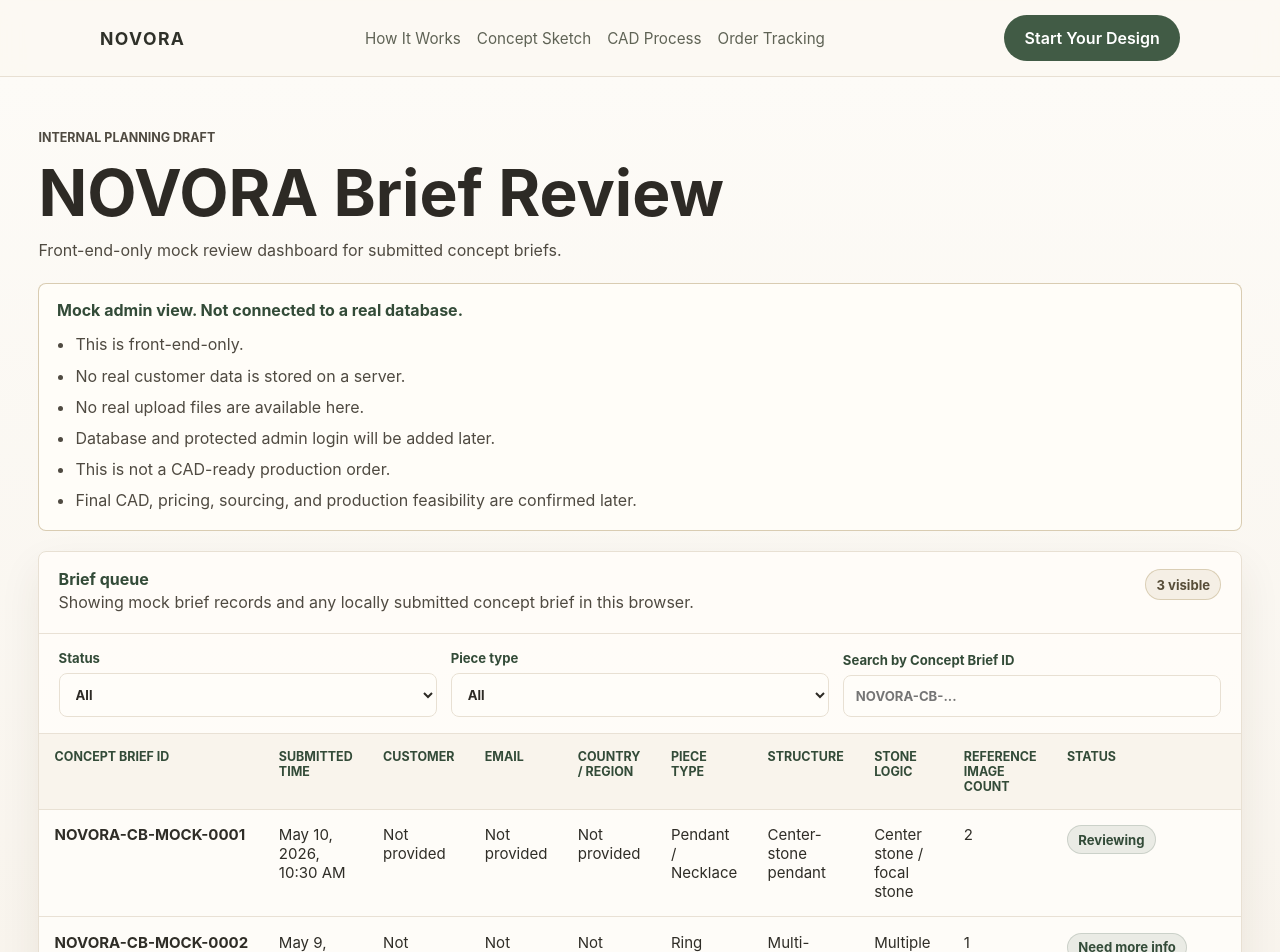
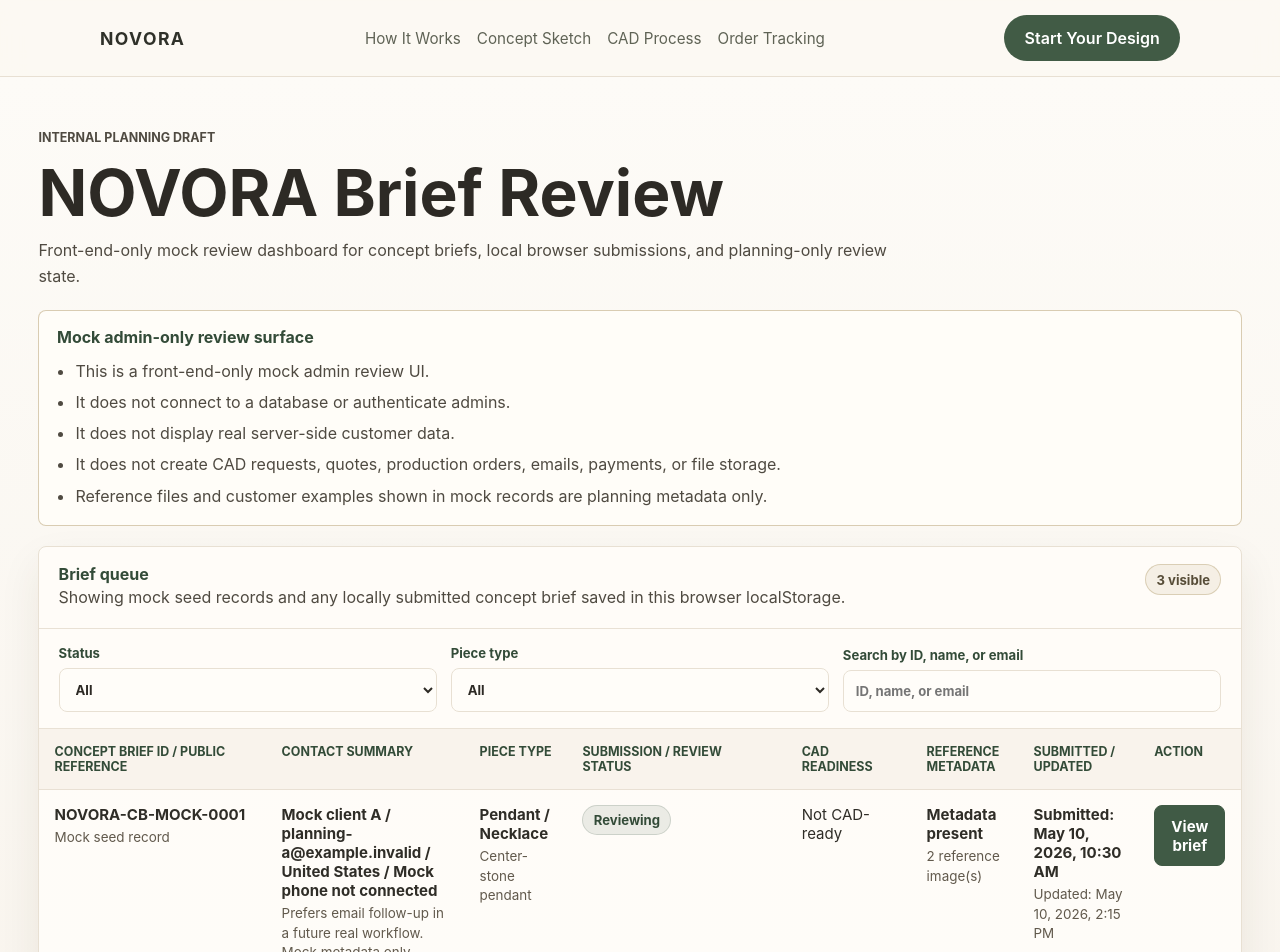
Before and after one commit to youdiangete-dot/novora-site, a Next.js app: page /admin/briefs in a window 1280 px wide. Shown: the top 952 px of the page. Built offline with nearby package versions, Linux system fonts and the light colour scheme.

Commit message:
Improve mock admin review clarity

```diff
--- a/app/admin/briefs/admin-briefs.module.css
+++ b/app/admin/briefs/admin-briefs.module.css
@@ -122,7 +122,7 @@
 
 .briefTable {
   border-collapse: collapse;
-  min-width: 1360px;
+  min-width: 1180px;
   width: 100%;
 }
 
@@ -150,6 +150,23 @@
 .briefId {
   font-weight: 750;
   white-space: nowrap;
+}
+
+.primaryCell {
+  display: grid;
+  gap: 0.25rem;
+  min-width: 0;
+}
+
+.primaryCell span:first-child {
+  color: #2f2d27;
+  font-weight: 750;
+}
+
+.primaryCell span:not(:first-child) {
+  color: #61594c;
+  font-size: 0.84rem;
+  line-height: 1.45;
 }
 
 .status {
--- a/app/admin/briefs/briefReviewData.ts
+++ b/app/admin/briefs/briefReviewData.ts
@@ -42,6 +42,11 @@ export const mockBriefs: AdminBriefRecord[] = [
     conceptBriefId: 'NOVORA-CB-MOCK-0001',
     submittedAt: '2026-05-10T10:30:00.000Z',
     lastUpdatedAt: '2026-05-10T14:15:00.000Z',
+    customerName: 'Mock client A',
+    customerEmail: 'planning-a@example.invalid',
+    customerCountry: 'United States',
+    customerPhone: 'Mock phone not connected',
+    contactNote: 'Prefers email follow-up in a future real workflow. Mock metadata only.',
     pieceType: 'pendant_necklace',
     branch: 'pendant_with_chain',
     structure: 'pendant_center_stone',
@@ -59,6 +64,11 @@ export const mockBriefs: AdminBriefRecord[] = [
     conceptBriefId: 'NOVORA-CB-MOCK-0002',
     submittedAt: '2026-05-09T16:20:00.000Z',
     lastUpdatedAt: '2026-05-11T09:05:00.000Z',
+    customerName: 'Mock client B',
+    customerEmail: 'planning-b@example.invalid',
+    customerCountry: 'Canada',
+    customerPhone: '',
+    contactNote: 'Needs clearer stone size preference before CAD discussion. Mock metadata only.',
     pieceType: 'ring',
     branch: '',
     structure: 'ring_multi_stone',
@@ -75,6 +85,11 @@ export const mockBriefs: AdminBriefRecord[] = [
     conceptBriefId: 'NOVORA-CB-MOCK-0003',
     submittedAt: '2026-05-08T11:45:00.000Z',
     lastUpdatedAt: '2026-05-08T12:10:00.000Z',
+    customerName: '',
+    customerEmail: '',
+    customerCountry: '',
+    customerPhone: '',
+    contactNote: 'No contact fields provided in this mock seed record.',
     pieceType: 'bracelet_bangle',
     branch: '',
     structure: 'bracelet_bangle',
@@ -184,6 +199,41 @@ export function formatSubmittedTime(value: string) {
   });
 }
 
+export function getContactSummary(brief: AdminBriefRecord) {
+  const contactParts = [
+    brief.customerName || '',
+    brief.customerEmail || '',
+    brief.customerCountry || '',
+    brief.customerPhone || '',
+  ].filter(Boolean);
+
+  return contactParts.length ? contactParts.join(' / ') : 'No contact fields provided';
+}
+
+export function hasReferenceMetadata(brief: AdminBriefRecord) {
+  return Boolean(
+    (brief.referenceImageCount && brief.referenceImageCount > 0) ||
+      brief.referenceImageNames?.length ||
+      brief.referenceNotes?.trim(),
+  );
+}
+
+export function getCadReadiness(brief: AdminBriefRecord) {
+  if (brief.status === 'Ready for CAD discussion') {
+    return 'Ready for CAD discussion only';
+  }
+
+  if (brief.status === 'Need more info') {
+    return 'Needs clarification before CAD discussion';
+  }
+
+  if (brief.status === 'Closed') {
+    return 'Closed mock review';
+  }
+
+  return 'Not CAD-ready';
+}
+
 export function loadLocalSubmittedBrief(): AdminBriefRecord | null {
   try {
     const rawBrief = window.localStorage.getItem(SUBMITTED_BRIEF_STORAGE_KEY);
--- a/app/admin/briefs/page.tsx
+++ b/app/admin/briefs/page.tsx
@@ -7,6 +7,9 @@ import {
   type AdminBriefRecord,
   displayValue,
   formatSubmittedTime,
+  getCadReadiness,
+  getContactSummary,
+  hasReferenceMetadata,
   loadAdminBriefRecords,
   statusOptions,
 } from './briefReviewData';
@@ -45,18 +48,20 @@ export default function AdminBriefsPage() {
         <section className={styles.hero}>
           <p className={styles.eyebrow}>Internal planning draft</p>
           <h1>NOVORA Brief Review</h1>
-          <p>Front-end-only mock review dashboard for submitted concept briefs.</p>
+          <p>
+            Front-end-only mock review dashboard for concept briefs, local browser submissions, and planning-only
+            review state.
+          </p>
         </section>
 
         <section className={styles.notice} aria-label="Mock admin warning">
-          <h2>Mock admin view. Not connected to a real database.</h2>
+          <h2>Mock admin-only review surface</h2>
           <ul>
-            <li>This is front-end-only.</li>
-            <li>No real customer data is stored on a server.</li>
-            <li>No real upload files are available here.</li>
-            <li>Database and protected admin login will be added later.</li>
-            <li>This is not a CAD-ready production order.</li>
-            <li>Final CAD, pricing, sourcing, and production feasibility are confirmed later.</li>
+            <li>This is a front-end-only mock admin review UI.</li>
+            <li>It does not connect to a database or authenticate admins.</li>
+            <li>It does not display real server-side customer data.</li>
+            <li>It does not create CAD requests, quotes, production orders, emails, payments, or file storage.</li>
+            <li>Reference files and customer examples shown in mock records are planning metadata only.</li>
           </ul>
         </section>
 
@@ -64,7 +69,9 @@ export default function AdminBriefsPage() {
           <div className={styles.panelHeader}>
             <div>
               <h2>Brief queue</h2>
-              <p>Showing mock brief records and any locally submitted concept brief in this browser.</p>
+              <p>
+                Showing mock seed records and any locally submitted concept brief saved in this browser localStorage.
+              </p>
             </div>
             <span className={styles.countBadge}>{filteredBriefs.length} visible</span>
           </div>
@@ -97,12 +104,12 @@ export default function AdminBriefsPage() {
             </label>
 
             <label className={styles.compactField}>
-              Search by Concept Brief ID
+              Search by ID, name, or email
               <input
                 className={styles.input}
                 value={searchTerm}
                 onChange={(event) => setSearchTerm(event.target.value)}
-                placeholder="NOVORA-CB-..."
+                placeholder="ID, name, or email"
                 type="search"
               />
             </label>
@@ -113,36 +120,53 @@ export default function AdminBriefsPage() {
               <table className={styles.briefTable}>
                 <thead>
                   <tr>
-                    <th>Concept Brief ID</th>
-                    <th>Submitted time</th>
-                    <th>Customer</th>
-                    <th>Email</th>
-                    <th>Country / region</th>
+                    <th>Concept Brief ID / public reference</th>
+                    <th>Contact summary</th>
                     <th>Piece type</th>
-                    <th>Structure</th>
-                    <th>Stone logic</th>
-                    <th>Reference image count</th>
-                    <th>Status</th>
-                    <th>Last updated</th>
+                    <th>Submission / review status</th>
+                    <th>CAD readiness</th>
+                    <th>Reference metadata</th>
+                    <th>Submitted / updated</th>
                     <th>Action</th>
                   </tr>
                 </thead>
                 <tbody>
                   {filteredBriefs.map((brief) => (
                     <tr key={`${brief.source}-${brief.conceptBriefId}`}>
-                      <td className={styles.briefId}>{brief.conceptBriefId}</td>
-                      <td>{formatSubmittedTime(brief.submittedAt)}</td>
-                      <td>{brief.customerName || 'Not provided'}</td>
-                      <td>{brief.customerEmail || 'Not provided'}</td>
-                      <td>{brief.customerCountry || 'Not provided'}</td>
-                      <td>{displayValue('pieceType', brief.pieceType)}</td>
-                      <td>{displayValue('structure', brief.structure)}</td>
-                      <td>{displayValue('stoneLogic', brief.stoneLogic)}</td>
-                      <td>{brief.referenceImageCount || 0}</td>
+                      <td>
+                        <div className={styles.primaryCell}>
+                          <span className={styles.briefId}>{brief.conceptBriefId}</span>
+                          <span>{brief.source === 'localStorage' ? 'Local browser submission' : 'Mock seed record'}</span>
+                        </div>
+                      </td>
+                      <td>
+                        <div className={styles.primaryCell}>
+                          <span>{getContactSummary(brief)}</span>
+                          <span>{brief.contactNote || 'No contact note provided'}</span>
+                        </div>
+                      </td>
+                      <td>
+                        <div className={styles.primaryCell}>
+                          <span>{displayValue('pieceType', brief.pieceType)}</span>
+                          <span>{displayValue('structure', brief.structure)}</span>
+                        </div>
+                      </td>
                       <td>
                         <span className={styles.status}>{brief.status}</span>
                       </td>
-                      <td>{formatSubmittedTime(brief.lastUpdatedAt || brief.submittedAt)}</td>
+                      <td>{getCadReadiness(brief)}</td>
+                      <td>
+                        <div className={styles.primaryCell}>
+                          <span>{hasReferenceMetadata(brief) ? 'Metadata present' : 'No reference metadata'}</span>
+                          <span>{brief.referenceImageCount || 0} reference image(s)</span>
+                        </div>
+                      </td>
+                      <td>
+                        <div className={styles.primaryCell}>
+                          <span>Submitted: {formatSubmittedTime(brief.submittedAt)}</span>
+                          <span>Updated: {formatSubmittedTime(brief.lastUpdatedAt || brief.submittedAt)}</span>
+                        </div>
+                      </td>
                       <td>
                         <Link className={styles.button} href={`/admin/briefs/${encodeURIComponent(brief.conceptBriefId)}`}>
                           View brief
```
Also changed, not shown: app/admin/briefs/[id]/page.tsx (+60 -40 lines), 1 other file (tests, documents, lock files or other folders).
